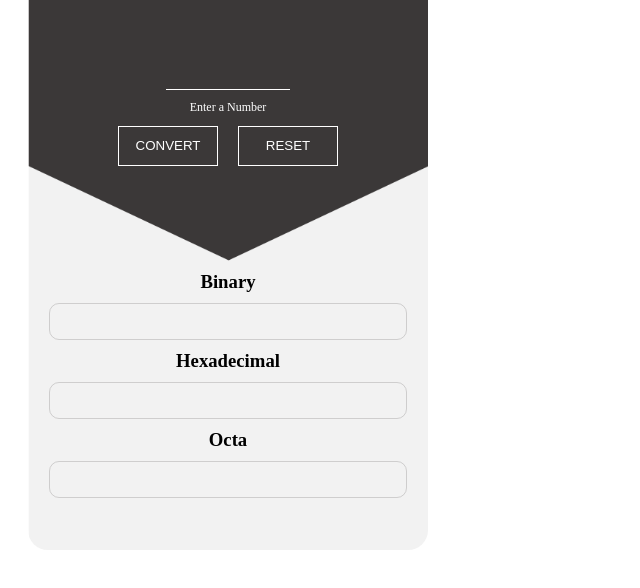
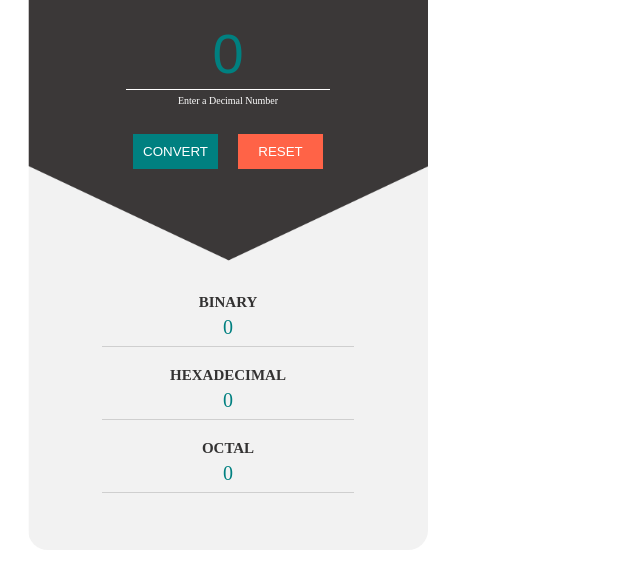
Before and after one commit to albaranlex/numberSystems-converter, a plain HTML site: page index.html in a window 1280 px wide. Shown: the part 70-658 px from the top of the page, without its empty margins (0-640 px from the left). Drawn offline with Linux system fonts and the light colour scheme.

Commit message:
updated code

```diff
--- a/index.html
+++ b/index.html
@@ -12,20 +12,20 @@
     <div class="main-container">
         <h2>Numeral Systems Converter</h2>
       <div id="userInput">
-        <input type="text" class="number"></input>
-        <h4>Enter a Number</h4>
+        <input type="text" class="number" onfocus="this.value=''" value="0"></input>
+        <h4>Enter a Decimal Number</h4>
         <span>
             <button class = "convert">CONVERT</button><button class="reset">RESET</button>
         </span>
 
       </div>
       <div id="result">
-        <h3>Binary</h3>
-        <div class="binary"></div>
-        <h3>Hexadecimal</h3>
-        <div class="hexa"></div>
-        <h3>Octa</h3>
-        <div class="oct"></div>
+        <h3>BINARY</h3>
+        <div class="binary">0</div>
+        <h3>HEXADECIMAL</h3>
+        <div class="hexa">0</div>
+        <h3>OCTAL</h3>
+        <div class="oct">0</div>
       </div>
     </div>
     <script src="./script/script.js"></script>
--- a/script/script.js
+++ b/script/script.js
@@ -16,16 +16,23 @@ function conversions() {
   let hexaNum = Number(number.value).toString(16);
   //octal
   let octNum = Number(number.value).toString(8);
+  //delete initial value
+  binary.innerText = "";
+  hexa.innerText = "";
+  oct.innerText = "";
+  //append
   binary.append(binaryNum);
   hexa.append(hexaNum);
   oct.append(octNum);
+  convert.disabled = true;
 }
 
 function resetValue() {
-  number.value = "";
-  binary.innerText = "";
-  hexa.innerText = "";
-  oct.innerText = "";
+  number.value = "0";
+  binary.innerText = "0";
+  hexa.innerText = "0";
+  oct.innerText = "0";
+  convert.disabled = false;
 }
 
 //EVENTS
--- a/style/style.css
+++ b/style/style.css
@@ -33,19 +33,20 @@ h2 {
 }
 
 h4 {
-  font-size: 12px;
+  font-size: 10px;
   color: white;
-  margin-top: 10px;
+  margin-top: 5px;
   font-weight: 100;
 }
 input {
-  width: 120px;
+  width: 200px;
   height: 70px;
-  font-size: 3rem;
+  font-size: 3.5rem;
   background-color: transparent;
   border: none;
   border-bottom: 1px solid white;
   text-align: center;
+  color: teal;
 }
 
 input:focus {
@@ -56,14 +57,36 @@ button {
   background-color: transparent;
   color: white;
   border: 1px solid white;
-  width: 100px;
-  height: 40px;
-  margin: 20px 10px;
+  width: 85px;
+  height: 35px;
+  margin: 40px 10px;
   padding: 10px;
+}
+
+.convert,
+.reset {
+  border: none;
+  transition: 0.3s;
+}
+
+.convert {
+  background-color: teal;
+}
+
+.convert:hover {
+  transform: translateY(-4px);
+}
+.reset {
+  background-color: tomato;
+}
+.reset:hover {
+  transform: translateY(-4px);
 }
 
 h3 {
   margin: 0px;
+  font-size: 15px;
+  color: #333232;
 }
 
 span {
@@ -74,10 +97,13 @@ span {
 .binary,
 .oct,
 .hexa {
-  border: 1px solid #a8a7a77c;
-  border-radius: 10px;
-  width: 99%;
-  height: 15px;
-  padding: 10px 0;
-  margin: 10px 0;
+  width: 70%;
+  height: 25px;
+  padding: 5px 0;
+  margin-top: 0;
+  margin-bottom: 20px;
+  font-size: 20px;
+  border-bottom: 1px solid rgba(0, 0, 0, 0.144);
+  text-align: center;
+  color: teal;
 }
```
